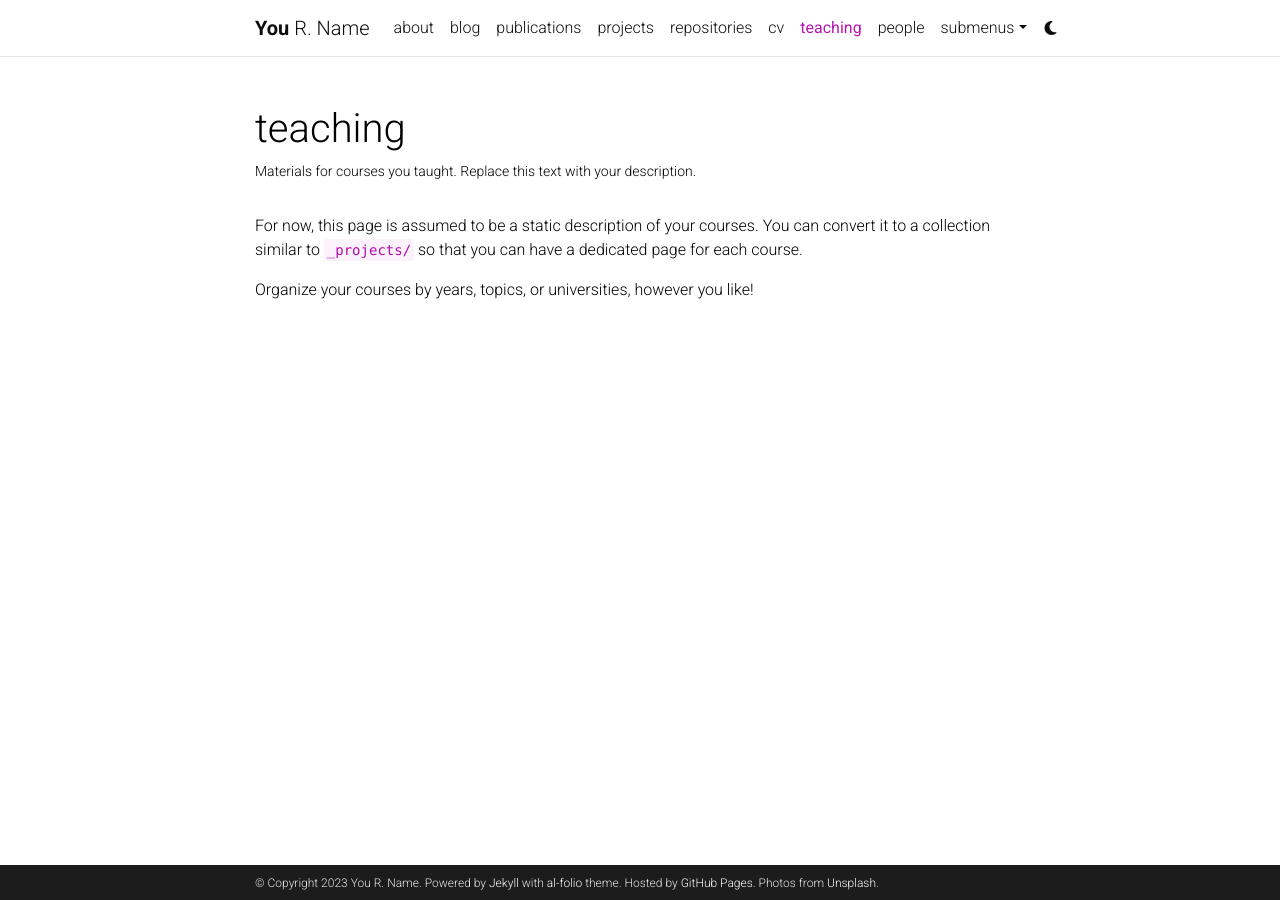
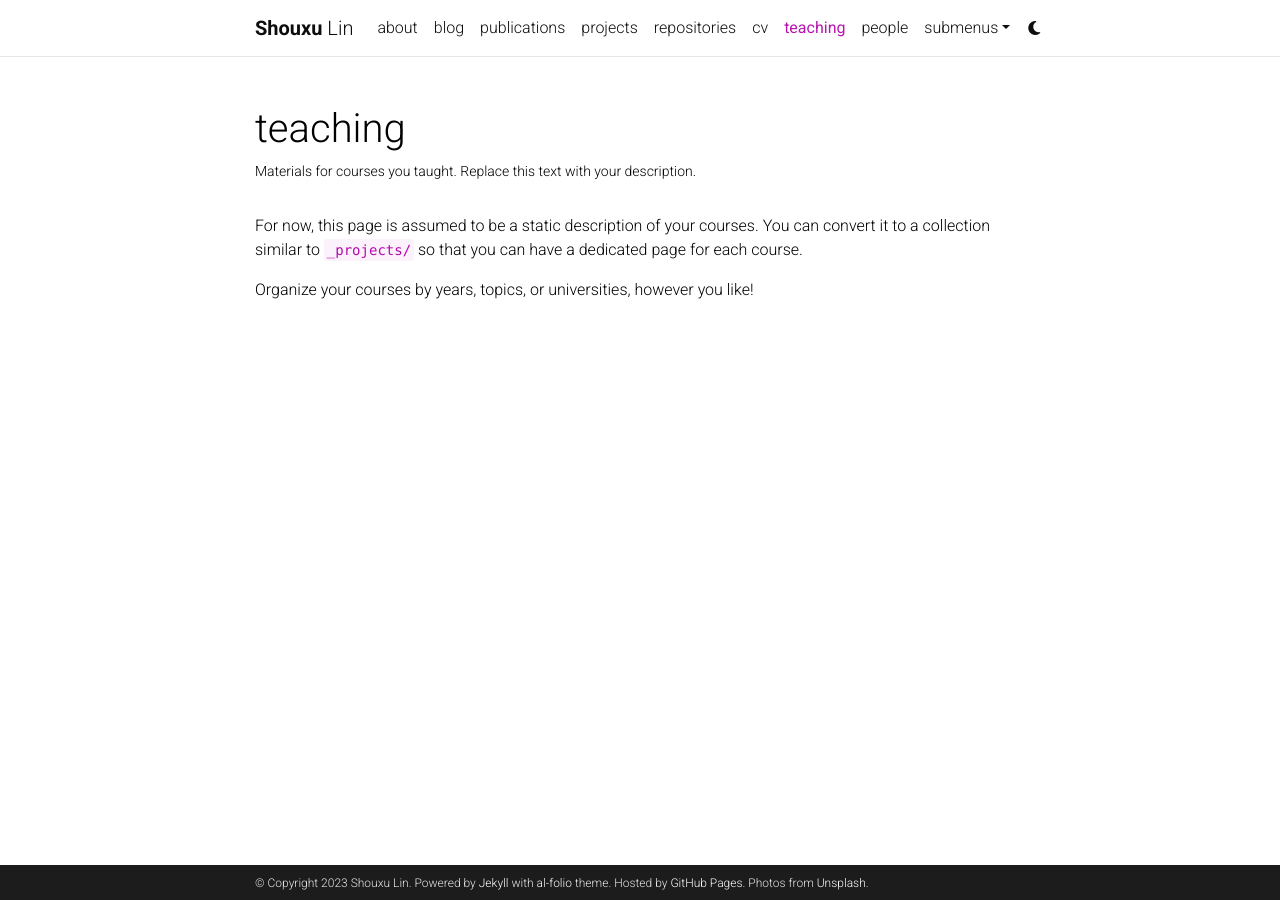
Before and after one commit to shouxulin/shouxulin-al-folio, a Jekyll site: the page built from _pages/teaching.md, in a window 1280 px wide. Built offline with Jekyll 4.4.1, drawn with Linux system fonts in a browser that asks for light colours; comment, search, counter and statistics services are not loaded; a style sheet for code colours, icons or effects is not loaded.

Commit message:
change name, url

```diff
--- a/_config.yml
+++ b/_config.yml
@@ -3,10 +3,10 @@
 # -----------------------------------------------------------------------------
 
 title: blank # the website title (if blank, full name will be used instead)
-first_name: You
-middle_name: R.
-last_name: Name
-email: you@example.com
+first_name: Shouxu
+middle_name:
+last_name: Lin
+email: shouxulin@cs.cornell.edu
 description: > # the ">" symbol means to ignore newlines until "footer_text:"
   A simple, whitespace theme for academics. Based on [*folio](https://github.com/bogoli/-folio) design.
 footer_text: >
@@ -18,8 +18,8 @@ keywords: jekyll, jekyll-theme, academic-website, portfolio-website  # add your
 lang: en # the language of your site (for example: en, fr, cn, ru, etc.)
 icon: ⚛️  # the emoji used as the favicon (alternatively, provide image name in /assets/img/)
 
-url: https://alshedivat.github.io # the base hostname & protocol for your site
-baseurl: /al-folio # the subpath of your site, e.g. /blog/
+url: https://shouxulin.github.io # the base hostname & protocol for your site
+baseurl: # the subpath of your site, e.g. /blog/
 last_updated: false # set to true if you want to display last updated in the footer
 impressum_path:  # set to path to include impressum link in the footer, use the same path as permalink in a page, helps to conform with EU GDPR
 
@@ -329,7 +329,7 @@ external_links:
 # -----------------------------------------------------------------------------
 
 imagemagick:
-  enabled: true # enables responsive images for your site (recommended, see https://github.com/alshedivat/al-folio/issues/537)
+  enabled: false # enables responsive images for your site (recommended, see https://github.com/alshedivat/al-folio/issues/537)
   widths:
     - 480
     - 800
```
